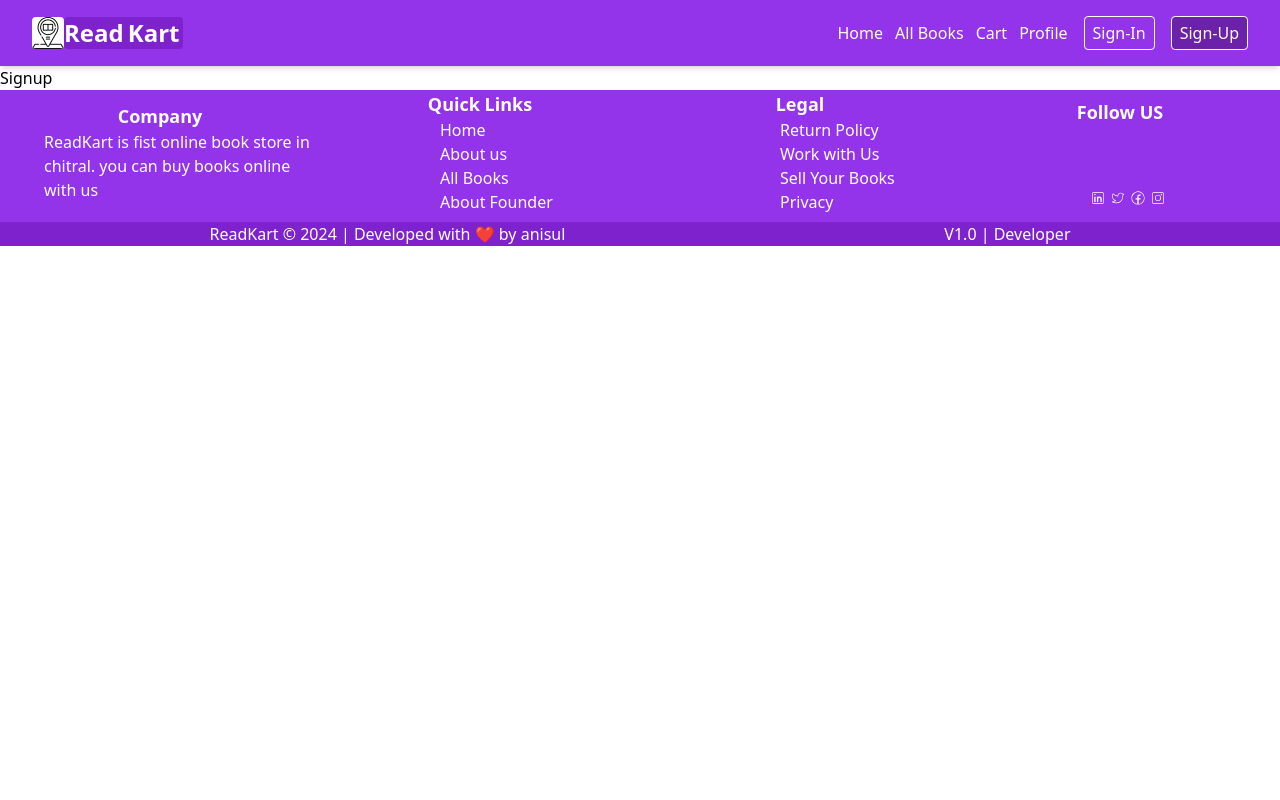
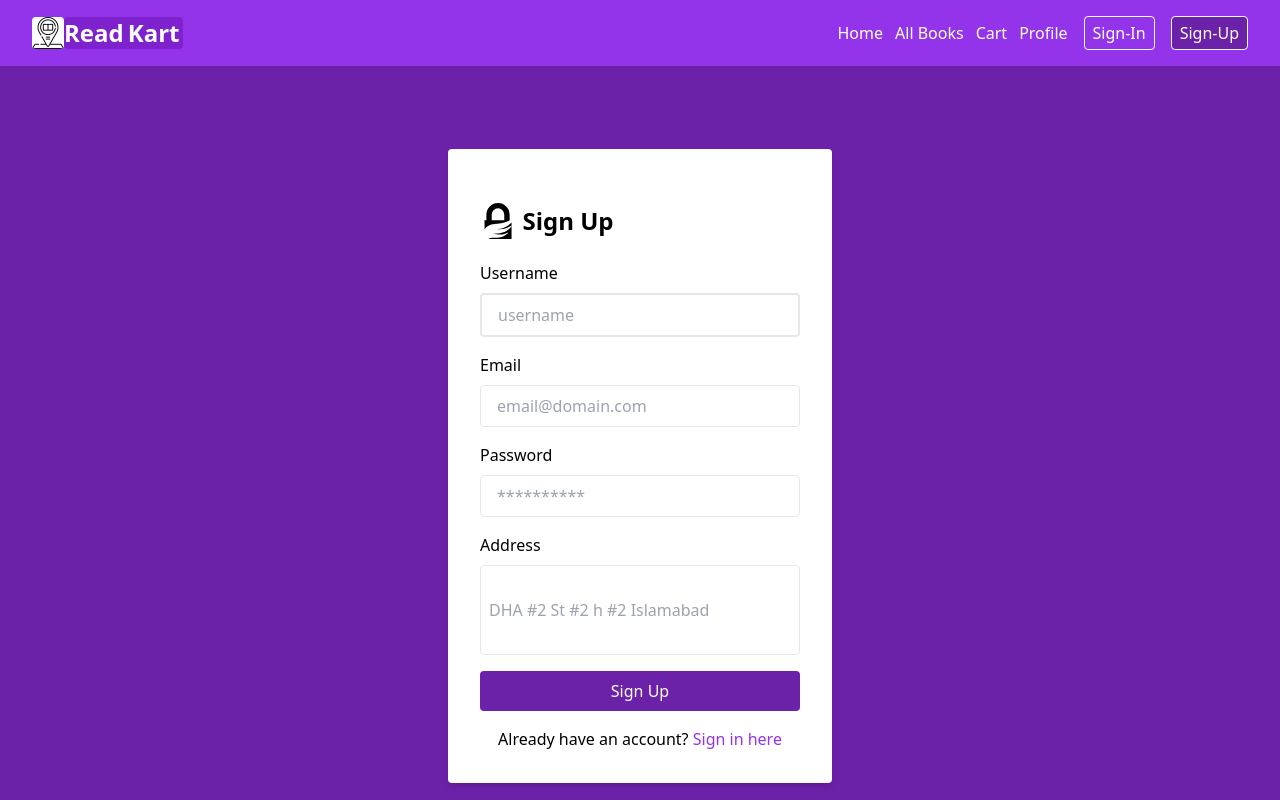
Before and after one commit to anisulislam10/ReadKart-eCommBookShop, a React (Vite) app in the folder frontend/: page /Sign-Up in a window 1280 px wide. Shown: the top 800 px of the page. Built offline with nearby package versions, Linux system fonts and the light colour scheme.

Commit message:
added signup ui

```diff
--- a/frontend/src/pages/Signup.jsx
+++ b/frontend/src/pages/Signup.jsx
@@ -1,9 +1,98 @@
-import React from 'react'
+import React, { useState } from 'react';
+import { SiGnuprivacyguard } from 'react-icons/si';
+import { Link } from 'react-router-dom';
 
 function Signup() {
+  const [formData, setFormData] = useState({
+    username: '',
+    email: '',
+    password: '',
+    address: ''
+  });
+
+  const handleChange = (e) => {
+    setFormData({ ...formData, [e.target.name]: e.target.value });
+  };
+
+  const handleSubmit = (e) => {
+    e.preventDefault();
+    console.log(formData); // Submit the form data
+  };
+
   return (
-    <div>Signup</div>
-  )
+    <div className="min-h-screen flex items-center justify-center bg-purple-800">
+      <div className="bg-white p-8 rounded shadow-md w-96">
+
+<div className='grid grid-flow-col items-center'>
+<SiGnuprivacyguard className='w-9 h-9'/>
+<h2 className="text-2xl font-bold mb-6 items-center mr-[180px] mt-6" >Sign Up</h2>
+
+</div>
+
+
+        <form onSubmit={handleSubmit} className="space-y-4">
+          <div>
+            <label htmlFor="username" className="block mb-2">Username</label>
+            <input
+              type="text"
+              id="username"
+              name="username"
+            placeholder='username'
+              value={formData.username}
+              onChange={handleChange}
+              className="w-full px-4 py-2 border-2 rounded"
+              required
+            />
+          </div>
+          <div>
+            <label htmlFor="email" className="block mb-2">Email</label>
+            <input
+              type="email"
+              id="email"
+              name="email"
+              placeholder='email@domain.com'
+              value={formData.email}
+              onChange={handleChange}
+              className="w-full px-4 py-2 border rounded"
+              required
+            />
+          </div>
+          <div>
+            <label htmlFor="password" className="block mb-2">Password</label>
+            <input
+              type="password"
+              id="password"
+              name="password"
+              placeholder='**********'
+              value={formData.password}
+              onChange={handleChange}
+              className="w-full px-4 py-2 border rounded"
+              required
+            />
+          </div>
+          <div>
+            <label htmlFor="address" className="block mb-2">Address</label>
+            <input
+              type="text"
+              id="address"
+              name="address"
+              placeholder='DHA #2 St #2 h #2 Islamabad'
+              value={formData.address}
+              onChange={handleChange}
+              className="w-full px-2 py-8 border rounded"
+              required
+            />
+          </div>
+          <button type="submit" className="w-full bg-purple-800 text-white py-2 rounded mt-4 hover:bg-purple-900">
+            Sign Up
+          </button>
+        </form>
+        <p className="mt-4 text-center">
+          Already have an account? <Link to="/Sign-In" className="text-purple-600">Sign in here</Link>
+        </p>
+      </div>
+    </div>
+  );
 }
 
-export default Signup
+export default Signup;
```
